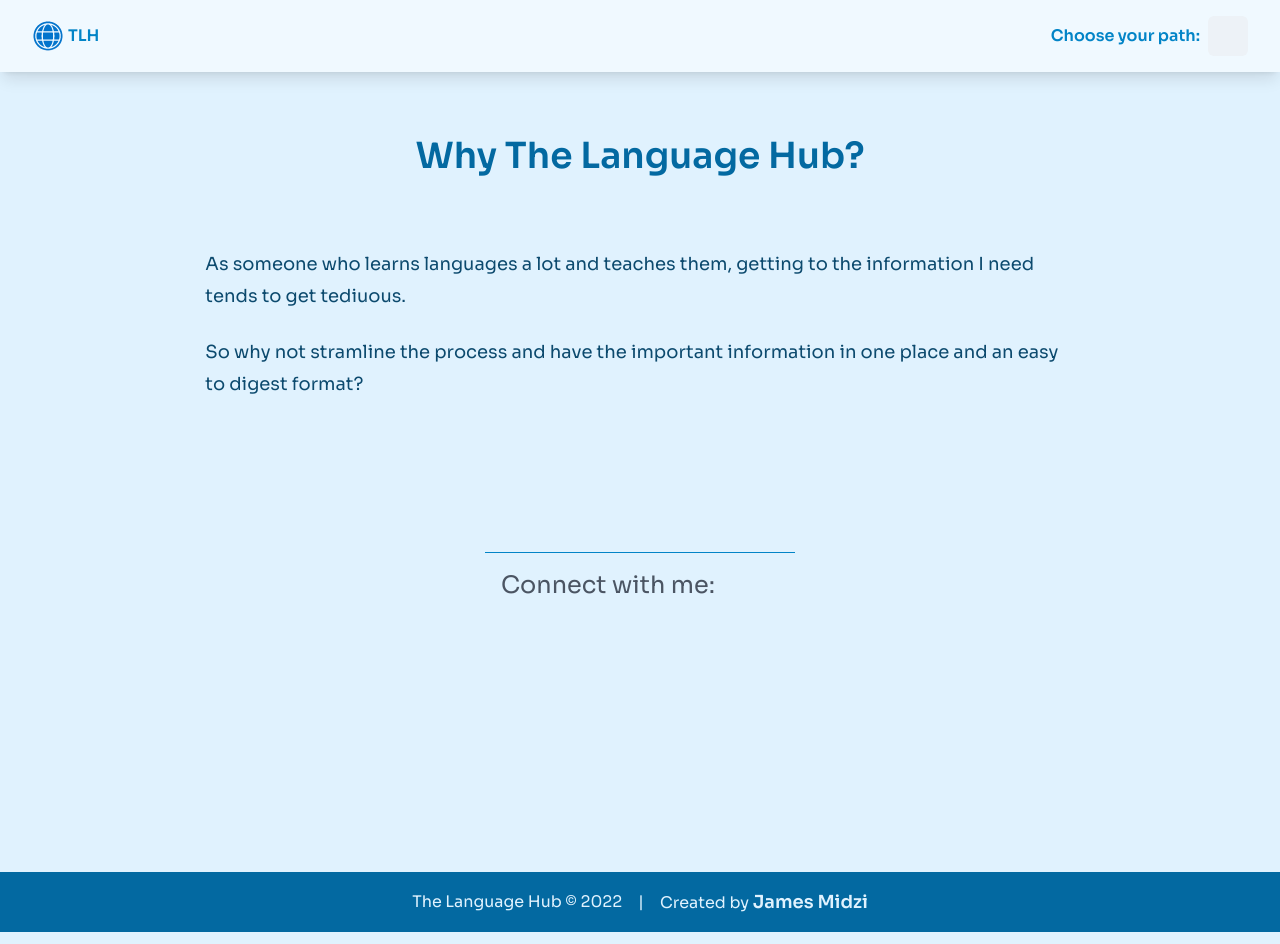
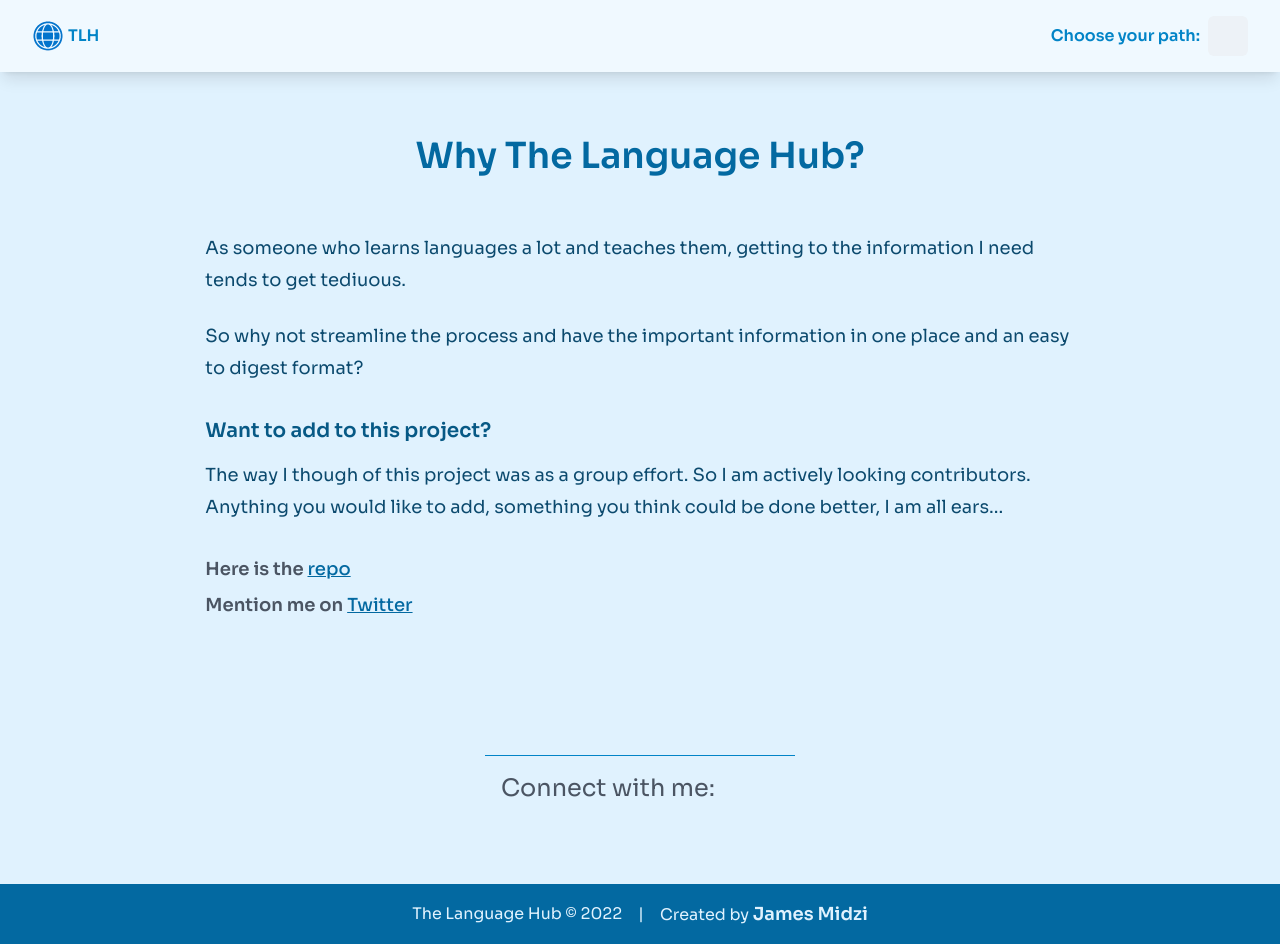
Before and after one commit to Psypher1/the-language-hub, a Next.js app: page /about in a window 1280 px wide. Built offline with nearby package versions, Linux system fonts and the light colour scheme.

Commit message:
styled about and 404 page

```diff
--- a/components/NavDropDown.jsx
+++ b/components/NavDropDown.jsx
@@ -45,7 +45,7 @@ export default function NavDropDown() {
           const learPath = logo.langPath.toLowerCase();
           return (
             <MenuItem key={index} _hover={{ bg: "blue.100" }}>
-              <Link key={index} href={`/${learPath}/basics`} passHref>
+              <Link key={index} href={`/${learPath}/basics`}>
                 <a className="mb-2 flex cursor-pointer items-center space-x-2">
                   <img src={logo.logoURL} className="h-5 w-5" />
                   <span>{logo.langPath}</span>
--- a/pages/404.js
+++ b/pages/404.js
@@ -1,17 +1,65 @@
+import Link from "next/link";
+import { useRouter } from "next/router";
+import { useEffect } from "react";
+
+import Meta from "@components/Meta";
 import PageWrapper from "@layouts/PageWrapper";
 
 export default function NotFound() {
+  const router = useRouter();
+
+  useEffect(() => {
+    setTimeout(() => {
+      router.push("/");
+    }, 4000);
+  }, []);
+
   return (
     <PageWrapper>
+      <Meta
+        pageMeta={{
+          title: "Not Yet",
+        }}
+      />
       <article className=" flex flex-col items-center justify-center text-gray-600">
-        <h2>Oh, darn! 😟</h2>
-        <p>We don't have that yet...</p>
+        <h2 className="mb-4 text-center text-2xl font-semibold text-sky-700  md:text-3xl lg:text-4xl">
+          Oh, darn! 😟
+        </h2>
+        <p className="mb-12 text-base text-gray-600 md:text-lg lg:text-xl">
+          We don't have that yet...
+        </p>
 
-        <section>
-          <h3>You could:</h3>
-          <p>Request It</p>
-          <p>Contribute to it </p>
+        <section className="content-font-sizes content-colors prose mx-auto  mb-20 text-center sm:mb-24 md:mb-32 md:text-left">
+          <h3 className="mb-4">What can you do?</h3>
+          <a
+            className="ease mb-4 block text-lg transition duration-300 hover:text-sky-600"
+            href="https://twitter.com/Psypher1/"
+            target="_blank"
+            rel="noopener noreferrer"
+          >
+            Request it
+          </a>
+          <a
+            className="ease block text-lg transition duration-300 hover:text-sky-600"
+            href="https://github.com/Psypher1/the-language-hub"
+            target="_blank"
+            rel="noopener noreferrer"
+          >
+            Contribute to it
+          </a>{" "}
         </section>
+        <div className="block items-center justify-center space-x-4 border-t border-sky-600 p-4 text-xl md:flex lg:text-2xl">
+          <h4 className="mb-1 block md:mb-0">Taking you</h4>
+          <Link href="/">
+            <a
+              target="_blank"
+              rel="noopener noreferrer"
+              className="block text-sky-600 transition-all duration-300 ease-in-out hover:scale-105"
+            >
+              home
+            </a>
+          </Link>
+        </div>
       </article>
     </PageWrapper>
   );
--- a/pages/about.js
+++ b/pages/about.js
@@ -1,25 +1,63 @@
-import NavDropDown from "@components/NavDropDown";
+import Meta from "@components/Meta";
 import PageWrapper from "@layouts/PageWrapper";
 import Link from "next/link";
 
 export default function about() {
   return (
     <PageWrapper>
+      <Meta
+        pageMeta={{
+          title: "About",
+        }}
+      />
       <article className="flex flex-col items-center justify-center text-gray-600">
-        <h1 className="mb-8 text-center text-2xl font-semibold text-sky-700 sm:mb-8 md:mb-12 md:text-3xl lg:text-4xl">
+        <h1 className="mb-4 text-center text-2xl font-semibold text-sky-700 md:mb-8 md:text-3xl lg:text-4xl">
           Why The Language Hub?
         </h1>
         {/* Prose Containterr */}
-        <div className="content-font-sizes content-colors prose mx-auto  mb-20 sm:mb-24 md:mb-32">
+        <div className="content-font-sizes content-colors prose mx-auto  mb-20 text-center sm:mb-24 md:mb-32 md:text-left">
+          <div className="mb-8">
             <p>
               As someone who learns languages a lot and teaches them, getting to
               the information I need tends to get tediuous.
             </p>
             <p>
-            So why not stramline the process and have the important information
-            in one place and an easy to digest format?
+              So why not streamline the process and have the important
+              information in one place and an easy to digest format?
             </p>
           </div>
+          <div className="prose-a:text-sky-700">
+            <h3 className="text-xl">Want to add to this project?</h3>
+            <p>
+              The way I though of this project was as a group effort. So I am
+              actively looking contributors. Anything you would like to add,
+              something you think could be done better, I am all ears...
+            </p>
+            <h4 className="text-gray-600">
+              Here is the{" "}
+              <a
+                className="text-lg"
+                href="https://github.com/Psypher1/the-language-hub"
+                target="_blank"
+                rel="noopener noreferrer"
+              >
+                repo
+              </a>{" "}
+            </h4>
+            <h4 className="text-gray-600">
+              Mention me on{" "}
+              <a
+                className="text-lg"
+                href="https://twitter.com/Psypher1/"
+                target="_blank"
+                rel="noopener noreferrer"
+              >
+                Twitter
+              </a>
+            </h4>
+          </div>
+        </div>
+
         {/* Group LInks */}
         <div className="block items-center justify-center space-x-4 border-t border-sky-600 p-4 text-xl md:flex lg:text-2xl">
           <h4 className="mb-2 md:mb-0">Connect with me:</h4>
--- a/pages/index.js
+++ b/pages/index.js
@@ -32,7 +32,7 @@ export default function Home() {
       />
 
       <section className="flex flex-col items-center justify-center">
-        <h1 className="mb-8 text-center text-3xl font-semibold text-sky-700 md:mb-12 md:text-4xl lg:text-5xl">
+        <h1 className="mb-6 text-center text-3xl font-semibold text-sky-700 sm:mb-8 md:mb-12 md:text-4xl lg:text-5xl">
           The Language Hub
         </h1>
         <p className="mb-6 text-base text-gray-600 md:text-lg lg:text-xl">
--- a/src/utils/learn/langLogos.js
+++ b/src/utils/learn/langLogos.js
@@ -6,5 +6,9 @@ const logoRussian = {
   langPath: "Russian",
   logoURL: "/static/images/russian.png",
 };
+const logoShona = {
+  langPath: "Shona",
+  logoURL: "/static/images/russian.png",
+};
 
-export const allLangLogos = [logoFrench, logoRussian];
+export const allLangLogos = [logoFrench, logoRussian, logoShona];
--- a/styles/globals.css
+++ b/styles/globals.css
@@ -9,7 +9,7 @@
     @apply prose-base md:prose-lg;
   }
   .content-colors {
-    @apply text-sky-900 prose-h2:text-sky-900 prose-h3:text-sky-800 prose-h4:text-sky-700;
+    @apply prose-h2:text-sky-900 prose-h3:text-sky-800 prose-h4:text-sky-700 text-sky-900;
   }
 
   .content-quote {
@@ -21,6 +21,6 @@
   }
 
   .home-links {
-    @apply rounded bg-sky-700 px-8 py-2 text-sky-100 transition duration-500 ease-in-out hover:border hover:border-sky-700 hover:bg-sky-100 hover:text-sky-700;
+    @apply rounded bg-sky-700 px-20 py-3 text-sky-100 transition duration-500 ease-in-out hover:border hover:border-sky-700 hover:bg-sky-100 hover:text-sky-700 md:py-2 md:px-12;
   }
 }
```
Lines whose indentation alone changed are shown as unchanged.
